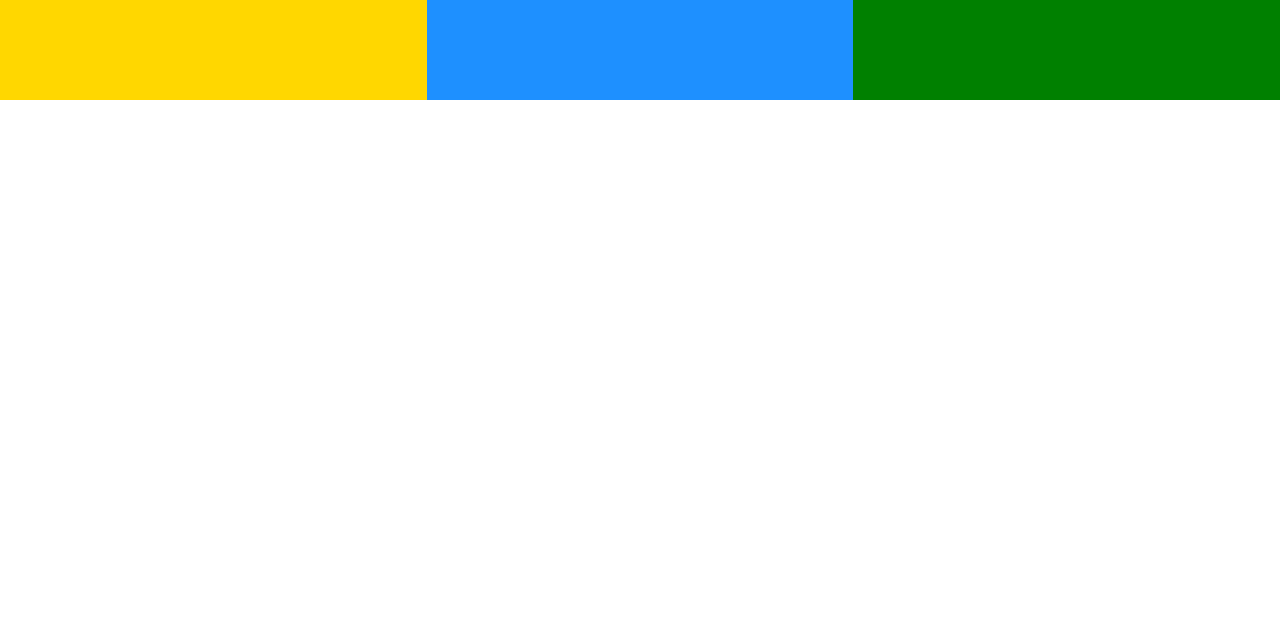
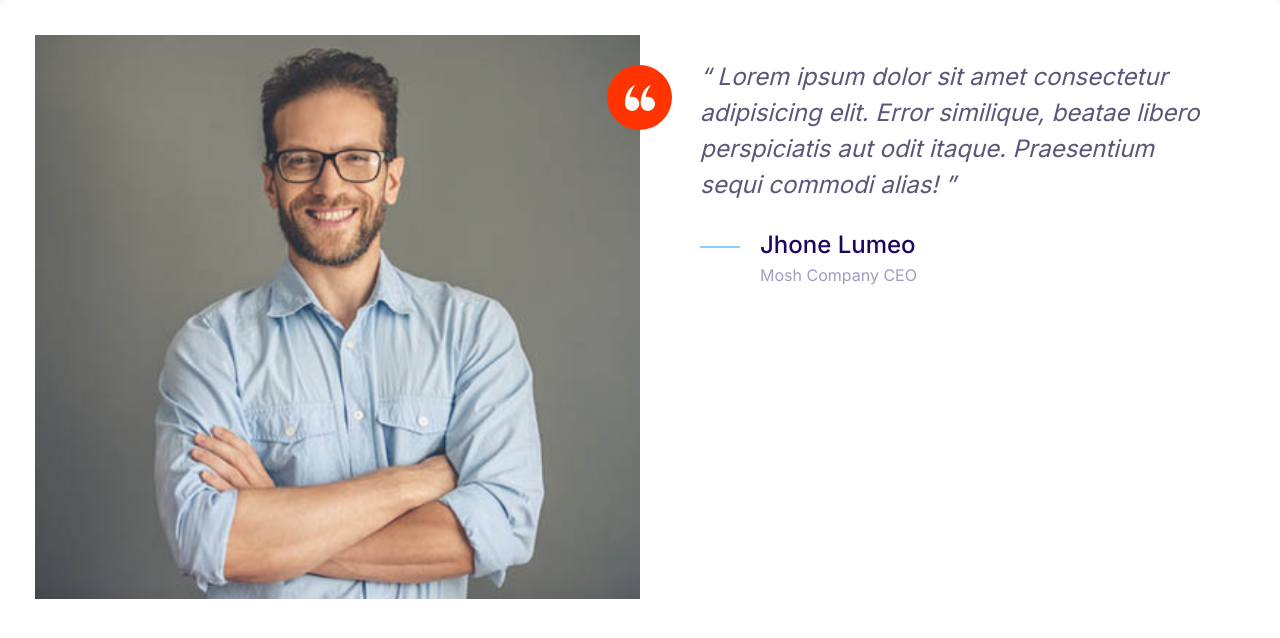
Before and after one commit to NAVI1824/moshify, a plain HTML site: page index.html in a window 1280 px wide. Drawn offline with Linux system fonts and the light colour scheme.

Commit message:
Created Testimonials Component.

```diff
--- a/css/styles.css
+++ b/css/styles.css
@@ -160,8 +160,17 @@ a {
   width: 4rem;
 }
 
+.icon--small {
+  width: 3rem;
+  height: 3rem;
+}
+
 .icon--primary {
   fill: var(--primary-color);
+}
+
+.icon--white {
+  fill: #fff;
 }
 
 .icon-container {
@@ -172,6 +181,10 @@ a {
   display: inline-flex;
   justify-content: center;
   align-items: center;
+}
+
+.icon-container--accent {
+  background-color: var(--accent-color);
 }
 
 /* BUTTONS */
@@ -453,3 +466,36 @@ a {
     grid-template-columns: repeat(3, 1fr);
   }
 }
+
+/* TESTIMONIALS */
+.testimonial {
+  padding: 3.5rem;
+}
+
+.testimonial__image > img {
+  width: 100%;
+}
+
+.testimonial__image {
+  position: relative;
+}
+
+.testimonial__image > .icon-container {
+  position: absolute;
+  top: 3rem;
+  right: -32px;
+}
+
+@media screen and (min-width: 768px) {
+  .testimonial .quote,
+  .testimonial .quote__author {
+    font-size: 2.4rem;
+  }
+  .testimonial .quote__company {
+    font-size: 1.6rem;
+  }
+
+  .testimonial .quote {
+    margin-left: 6rem;
+  }
+}
--- a/index.html
+++ b/index.html
@@ -14,10 +14,37 @@
     <link rel="stylesheet" href="./css/styles.css" />
   </head>
   <body>
-    <div class="grid grid--1x3">
-      <div style="height: 100px; background: gold"></div>
-      <div style="height: 100px; background: dodgerblue"></div>
-      <div style="height: 100px; background: green"></div>
+    <div class="card testimonial">
+      <div class="grid grid--1x2">
+        <div class="testimonial__image">
+          <img src="./images/testimonial.jpg" alt="happy, smiling customer." />
+          <span class="icon-container icon-container--accent">
+            <svg class="icon icon--white icon--small">
+              <use xlink:href="images/sprite.svg#quotes"></use>
+            </svg>
+          </span>
+        </div>
+        <blockquote class="quote">
+          <p class="quote__text">
+            Lorem ipsum dolor sit amet consectetur adipisicing elit. Error
+            similique, beatae libero perspiciatis aut odit itaque. Praesentium
+            sequi commodi alias!
+          </p>
+          <footer>
+            <div class="media">
+              <div class="media__image">
+                <svg class="icon icon--primary quote__line">
+                  <use xlink:href="images/sprite.svg#line"></use>
+                </svg>
+              </div>
+              <div class="media__body">
+                <h3 class="media__title quote__author">Jhone Lumeo</h3>
+                <p class="media__subtext quote__company">Mosh Company CEO</p>
+              </div>
+            </div>
+          </footer>
+        </blockquote>
+      </div>
     </div>
   </body>
 </html>
```
Also changed, not shown: Components/testimonials.html (added, +32 -0 lines).
